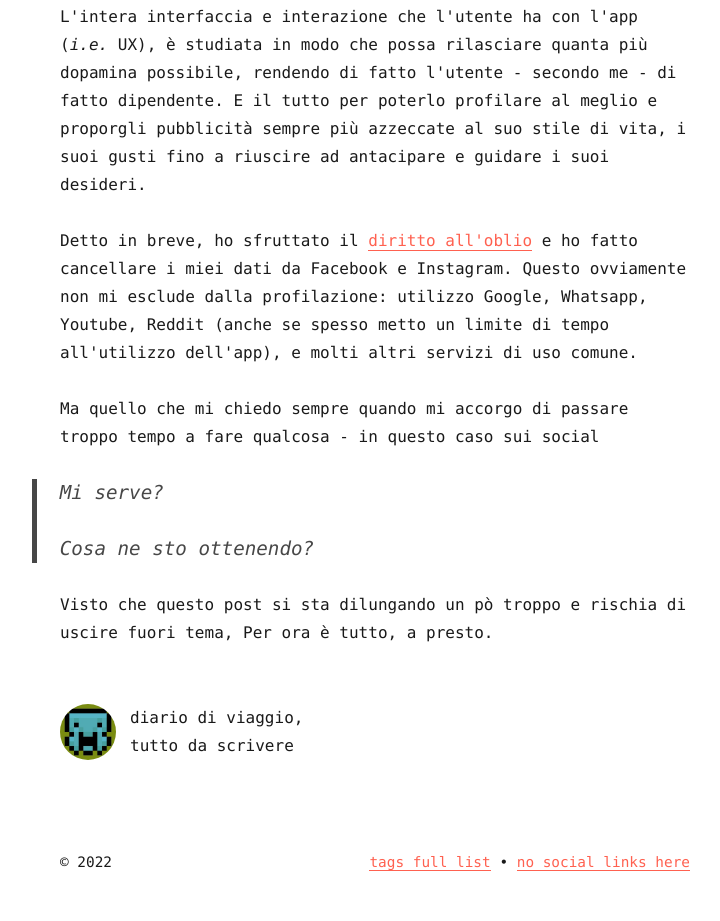
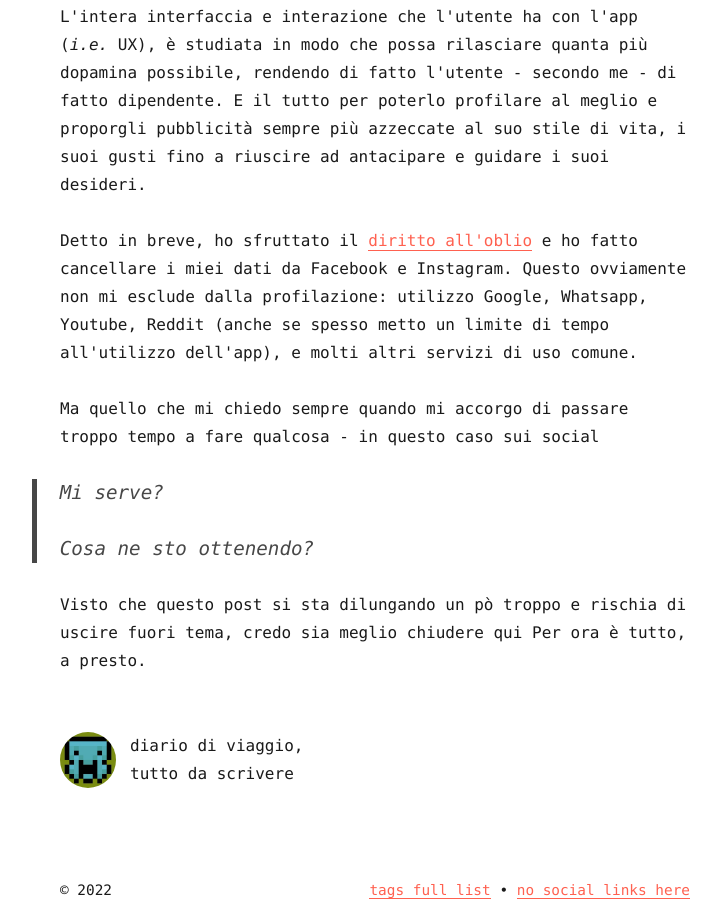
Before and after one commit to DiegoAngelino/voidlog-2d8eb, a Gatsby site: page /sul-serio-non-sei-sui-social in a window 1280 px wide. Shown: the part 1481-2402 px from the top of the page, without its empty margins (265-985 px from the left). Before the commit the page ends 2374 px from the top, so only its background shows below. Built offline with nearby package versions, Linux system fonts and the light colour scheme; Gatsby itself is replaced by a stand-in of ours; some packages are replaced by stand-ins of ours.

Commit message:
sul-serio-non-sei-sui-social.md: changed

```diff
--- a/src/pages/sul-serio-non-sei-sui-social.md
+++ b/src/pages/sul-serio-non-sei-sui-social.md
@@ -39,5 +39,5 @@ Ma quello che mi chiedo sempre quando mi accorgo di passare troppo tempo a fare
 > Cosa ne sto ottenendo?
 
 
-Visto che questo post si sta dilungando un p&ograve; troppo e rischia di uscire fuori tema,
+Visto che questo post si sta dilungando un p&ograve; troppo e rischia di uscire fuori tema, credo sia meglio chiudere qui
 Per ora &egrave; tutto, a presto.
```
